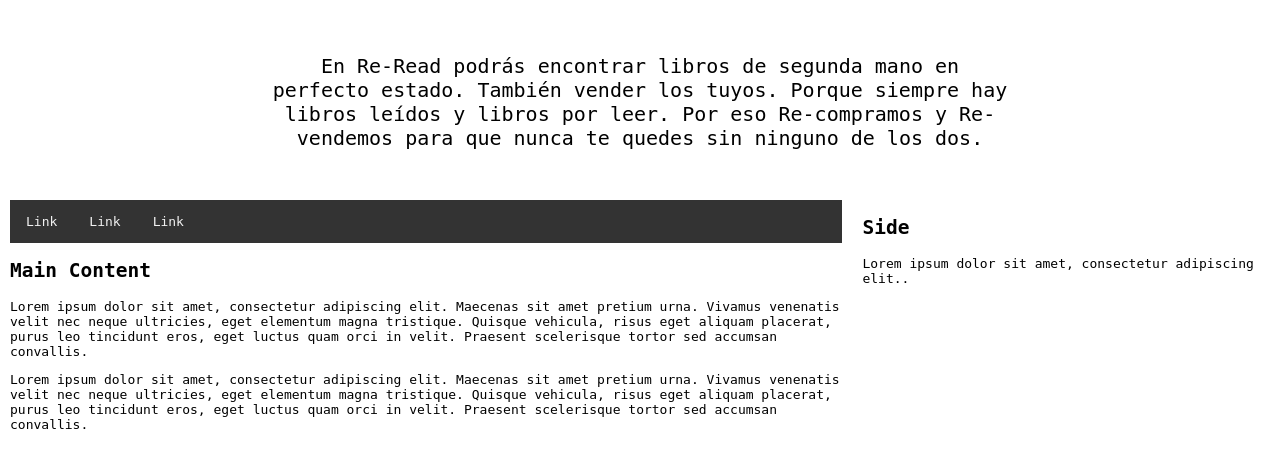
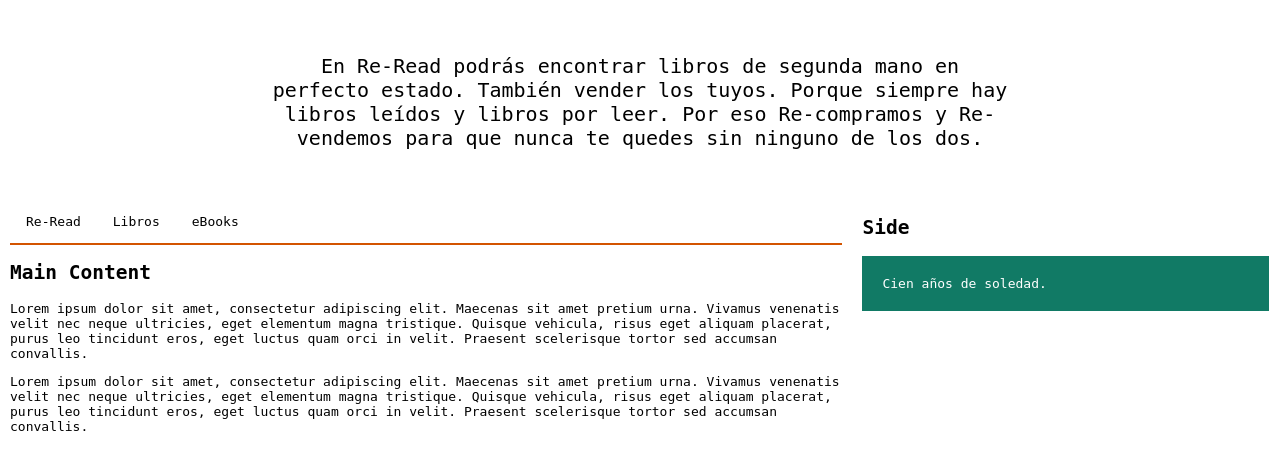
Before and after one commit to danielruedamorillas/Reread-php, a PHP site: page / in a window 1280 px wide. Shown: the part 230-700 px from the top of the page. Run offline with PHP 8.4, Linux system fonts and the light colour scheme.

Commit message:
Actualizacion del segundo video

```diff
--- a/css/estilos.css
+++ b/css/estilos.css
@@ -34,14 +34,15 @@
   /* Style the top navigation bar */
   .topnav {
     overflow: hidden;
-    background-color: #333;
+    background-color: wthite;
+    border-bottom: 2px solid #D35400;
   }
 
   /* Style the topnav links */
   .topnav a {
     float: left;
     display: block;
-    color: #f2f2f2;
+    color: black;
     text-align: center;
     padding: 14px 16px;
     text-decoration: none;
@@ -49,8 +50,8 @@
 
   /* Change color on hover */
   .topnav a:hover {
-    background-color: #ddd;
-    color: black;
+    background-color: #D35400;
+    color: white;
   }
 
   /* Create three unequal columns that floats next to each other */
@@ -69,6 +70,13 @@
     width: 33.3%;
   }
 
+/* Right column parrafs */
+.column.right p{
+  padding: 20px;
+  background-color: #117a65;
+  color: white;
+}
+
   /* Clear floats after the columns */
   .row:after {
     content: "";
--- a/index.html
+++ b/index.html
@@ -19,9 +19,9 @@
 <div class="row">
  <div class="column left">
   <div class="topnav">
-    <a href="#">Link</a>
-    <a href="#">Link</a>
-    <a href="#">Link</a>
+    <a href="#">Re-Read</a>
+    <a href="#">Libros</a>
+    <a href="#">eBooks</a>
   </div>
     <h2>Main Content</h2>
     <p>Lorem ipsum dolor sit amet, consectetur adipiscing elit. Maecenas sit amet pretium urna. Vivamus venenatis velit nec neque ultricies, eget elementum magna tristique. Quisque vehicula, risus eget aliquam placerat, purus leo tincidunt eros, eget luctus quam orci in velit. Praesent scelerisque tortor sed accumsan convallis.</p>
@@ -30,7 +30,7 @@
 
   <div class="column right">
     <h2>Side</h2>
-    <p>Lorem ipsum dolor sit amet, consectetur adipiscing elit..</p>
+    <p>Cien años de soledad.</p>
   </div>
 </div>
 
```
